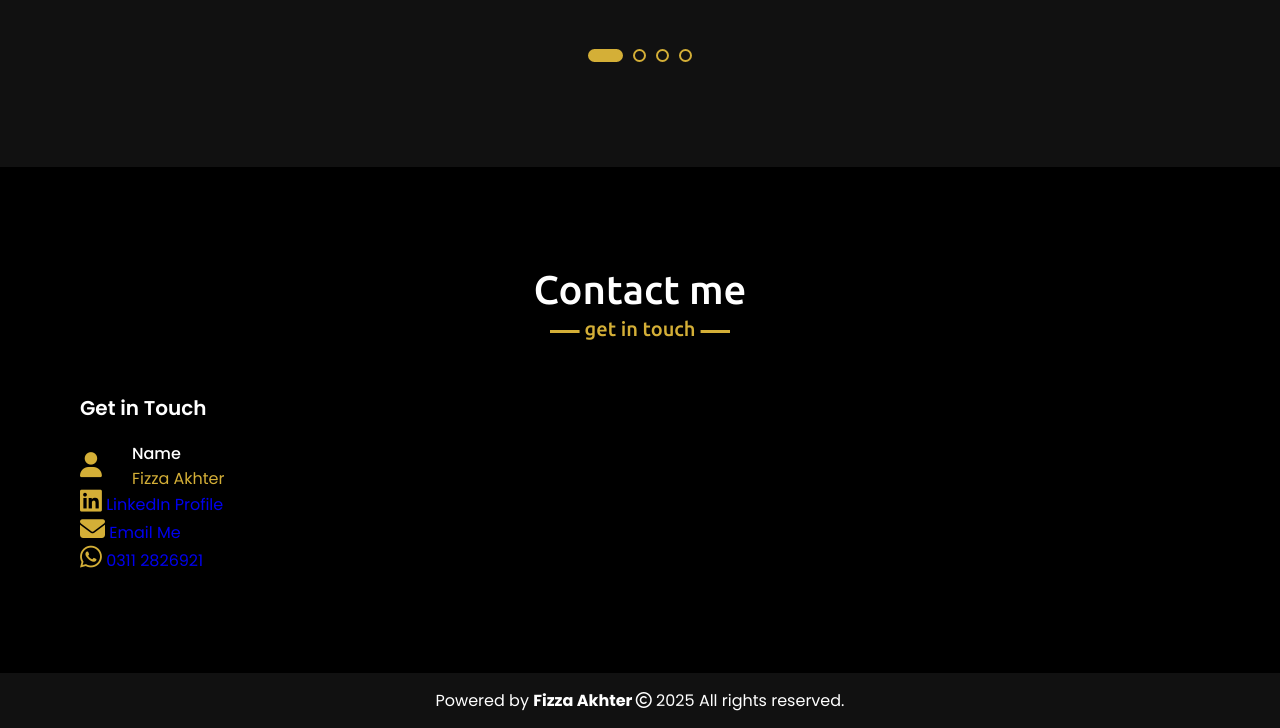
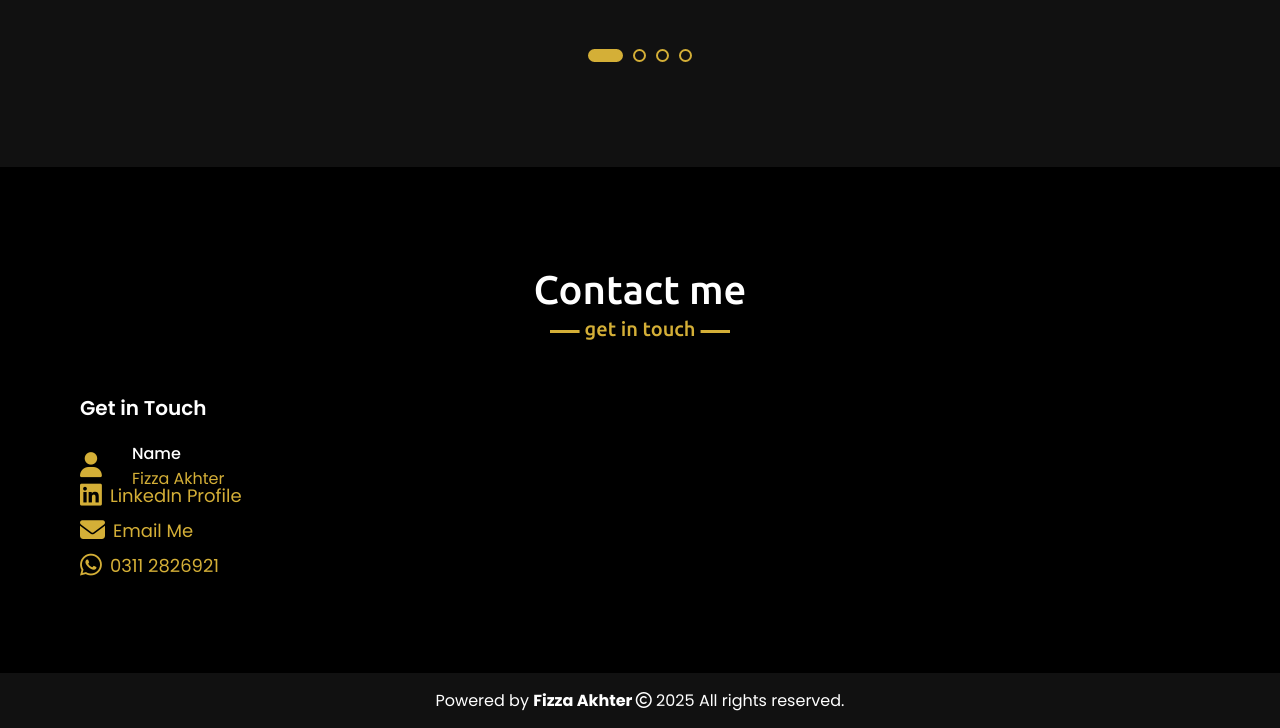
Before and after one commit to fizzaAkhter/Portfolio-Website, a plain HTML site: page index.html in a window 1280 px wide. Shown: the part 3615-4343 px from the top of the page. Drawn offline with nearby package versions, Linux system fonts and the light colour scheme.

Commit message:
Update style.css

```diff
--- a/style.css
+++ b/style.css
@@ -718,3 +718,27 @@
             font-size: 23px;
             line-height: 38px;
         }}
+.social-links a {
+  color: #d4af37;
+  text-decoration: none;
+  font-size: 18px;
+  display: flex;
+  align-items: center;
+  gap: 8px;
+  margin: 8px 0;
+  transition: 0.3s ease;
+}
+
+.social-links a i {
+  color: #d4af37;
+  font-size: 20px;
+}
+
+.social-links a:hover {
+  color: #ffffff;
+  transform: translateX(6px);
+}
+
+.social-links a:hover i {
+  color: #ffffff;
+}
```
